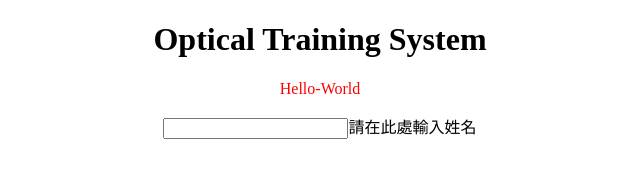
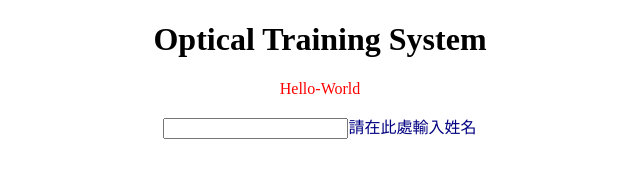
Before and after one commit to chinluchen/chinluchen.github.io, a plain HTML site: page index.html in a window 1280 px wide. Shown: the whole page, without its empty margins (320-960 px from the left). Drawn offline with Linux system fonts and the light colour scheme.

Commit message:
div color

```diff
--- a/index.html
+++ b/index.html
@@ -9,7 +9,7 @@
 </head>
 <body>
     <h1 style="text-align: center;">Optical Training System</h1>
-    <div style="text-align: center;">
+    <div style="text-align: center; color: navy;">
         <p>Hello-World</p>
     <input>請在此處輸入姓名
     </div>
```
